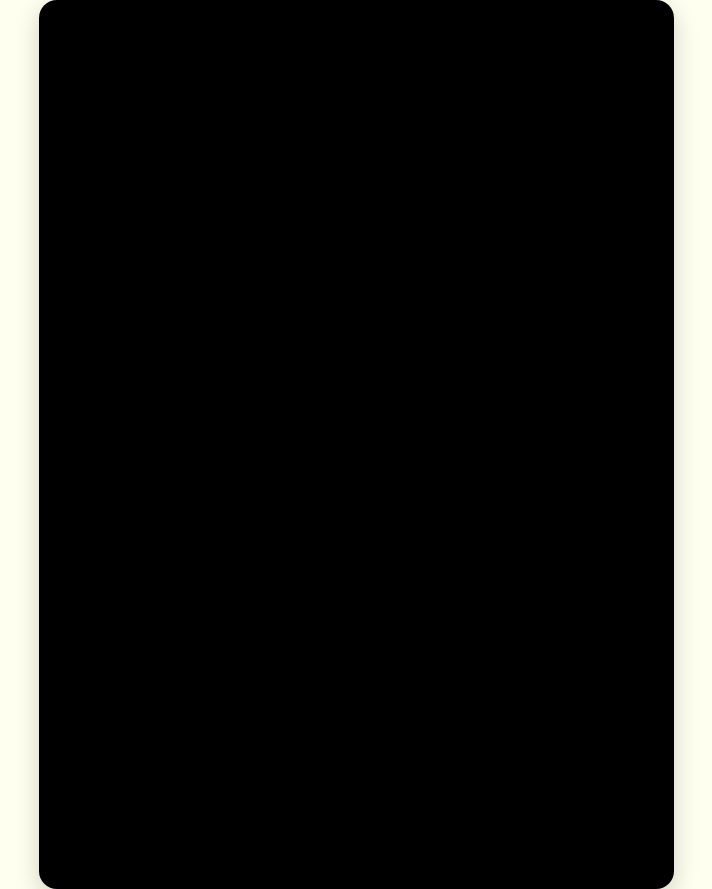
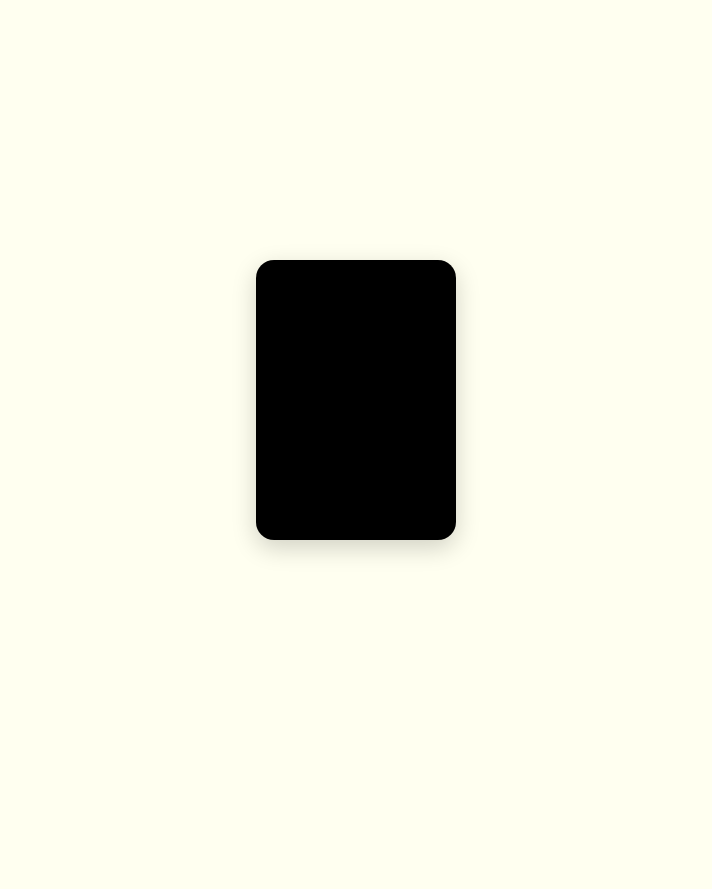
Before and after one commit to Grassyeochi/magic, a plain HTML site: page rainbow/index_1.html in a window 1280 px wide. Shown: the whole page, without its empty margins (284-996 px from the left). After the commit the page ends 800 px from the top, so only its background shows below. Drawn offline with Linux system fonts and the light colour scheme.

Commit message:
Update index_1.html

```diff
--- a/rainbow/index_1.html
+++ b/rainbow/index_1.html
@@ -29,8 +29,8 @@
 
     /* 도형 스타일 - 기본은 검정색으로 보임 */
     .shape {
-      width: 635px;
-      height: 889px;
+      width: 200px;
+      height: 280px;
       background: #000; /* 초기에는 검정 */
       border-radius: 18px; /* 둥근 사각형 */
       box-shadow: 0 8px 24px rgba(0,0,0,0.18);
@@ -96,7 +96,7 @@
           const img = document.createElement('img');
           img.src = 'heart_j.png';
           img.alt = '애니메이션 종료 이미지';
-          img.style.width = '650px';
+          img.style.width = '300px';
           shape.replaceWith(img);
         }, { once: true });
       }, delaySeconds * 1000);
```
